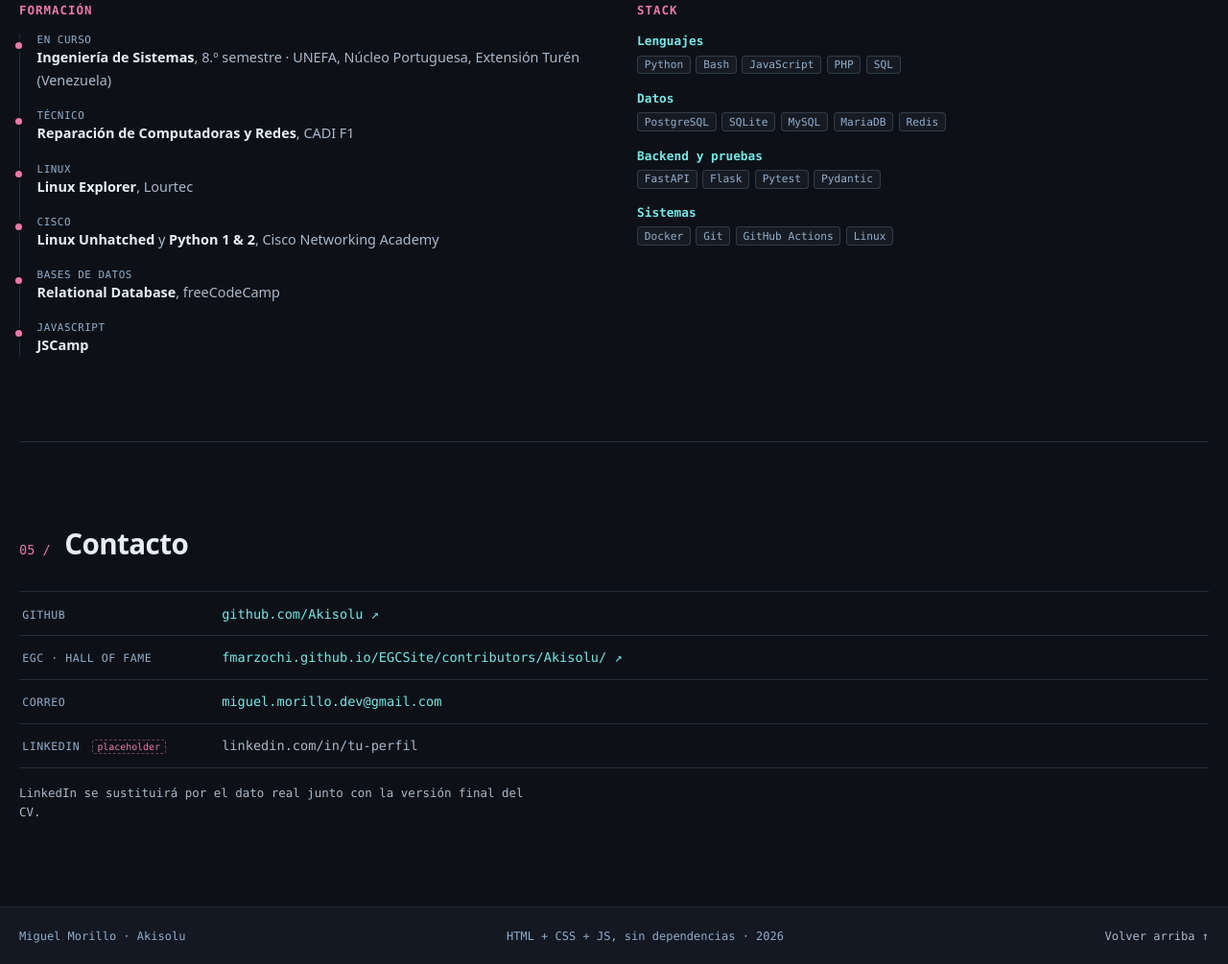
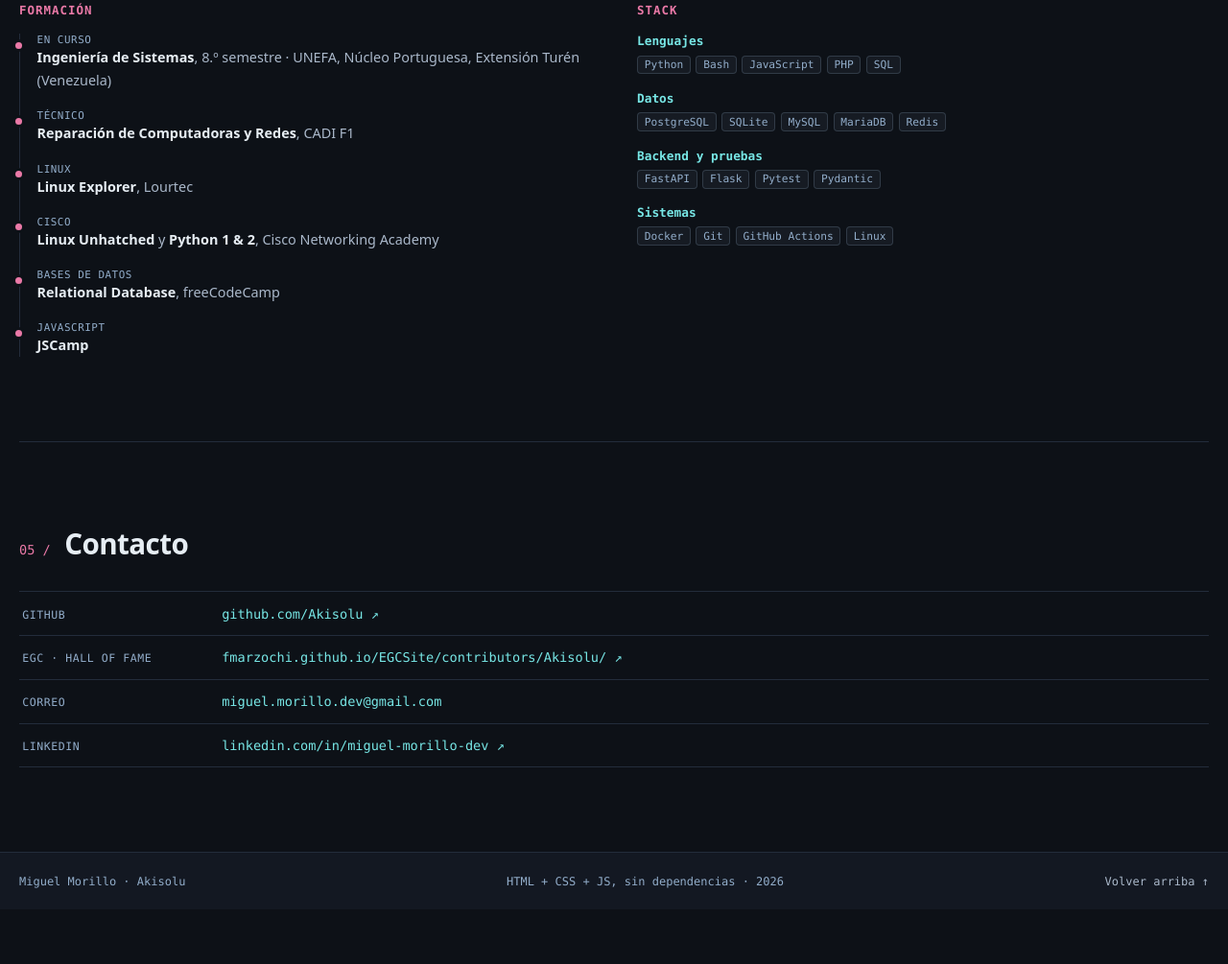
Before and after one commit to Akisolu/portafolio, a plain HTML site: page index.html in a window 1280 px wide. Shown: the part 3091-4096 px from the top of the page at 96% size. After the commit the page ends 4039 px from the top, so only its background shows below. Drawn offline with Linux system fonts and the light colour scheme.

Commit message:
feat: conectar LinkedIn real y anadirlo a sameAs

```diff
--- a/index.html
+++ b/index.html
@@ -53,6 +53,7 @@
     "description": "Estudiante de Ingeniería de Sistemas enfocado en backend, bases de datos relacionales, automatización, Linux/Docker y estabilidad multiplataforma.",
     "sameAs": [
       "https://github.com/Akisolu",
+      "https://www.linkedin.com/in/miguel-morillo-dev/",
       "https://github.com/Fmarzochi/EGC",
       "https://fmarzochi.github.io/EGCSite/contributors/Akisolu/"
     ],
@@ -367,13 +368,12 @@
               <span class="contact-kind">Correo</span>
               <a href="mailto:miguel.morillo.dev@gmail.com">miguel.morillo.dev@gmail.com</a>
             </li>
-            <li class="is-placeholder" data-placeholder>
-              <span class="contact-kind">LinkedIn <span class="placeholder-tag">placeholder</span></span>
-              <code>linkedin.com/in/tu-perfil</code>
+            <li>
+              <span class="contact-kind">LinkedIn</span>
+              <a href="https://www.linkedin.com/in/miguel-morillo-dev/" target="_blank" rel="noopener noreferrer">linkedin.com/in/miguel-morillo-dev <span aria-hidden="true">↗</span></a>
             </li>
           </ul>
         </address>
-        <p class="notice">LinkedIn se sustituirá por el dato real junto con la versión final del CV.</p>
       </div>
     </section>
 
```
Also changed, not shown: 2 other files.
